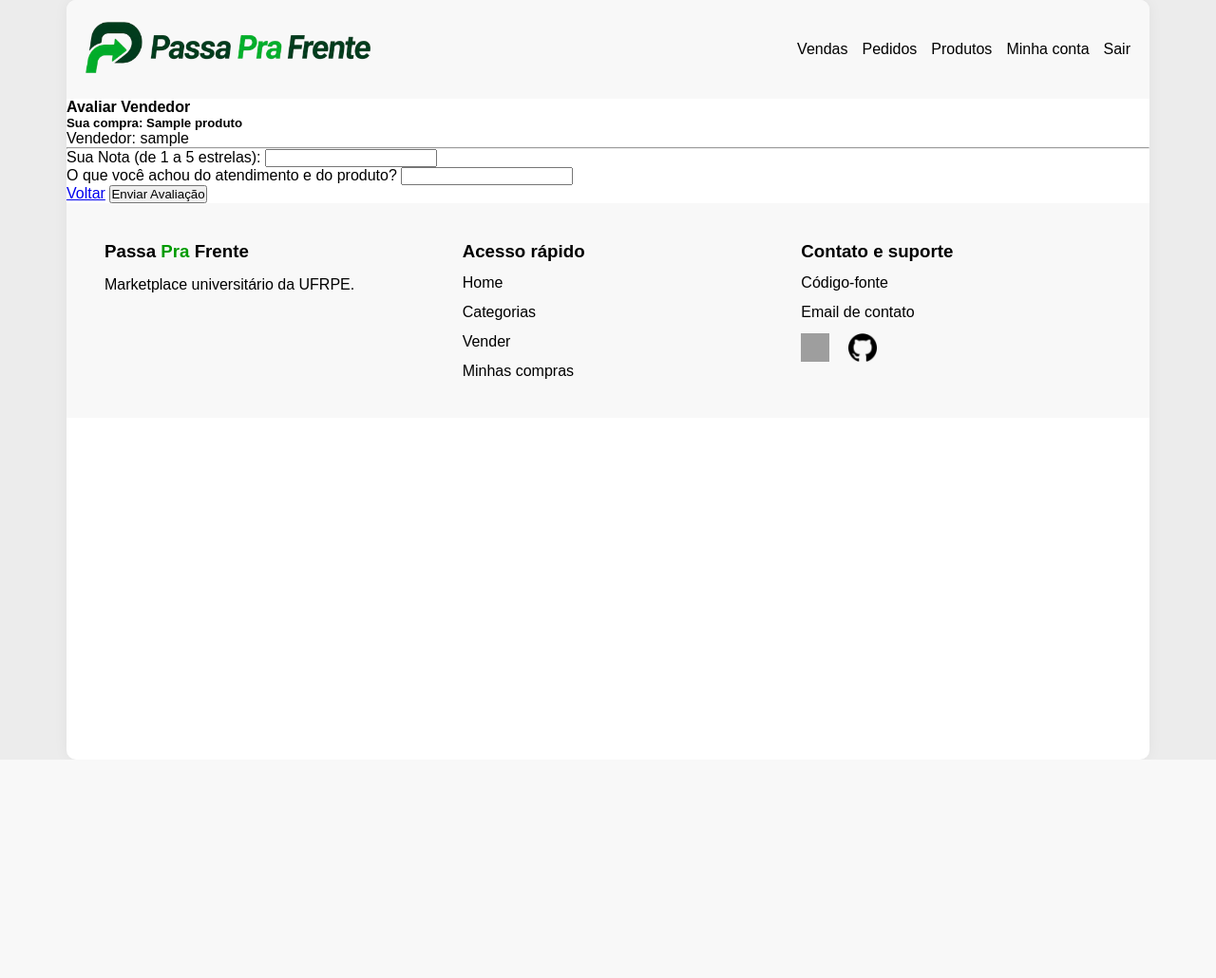
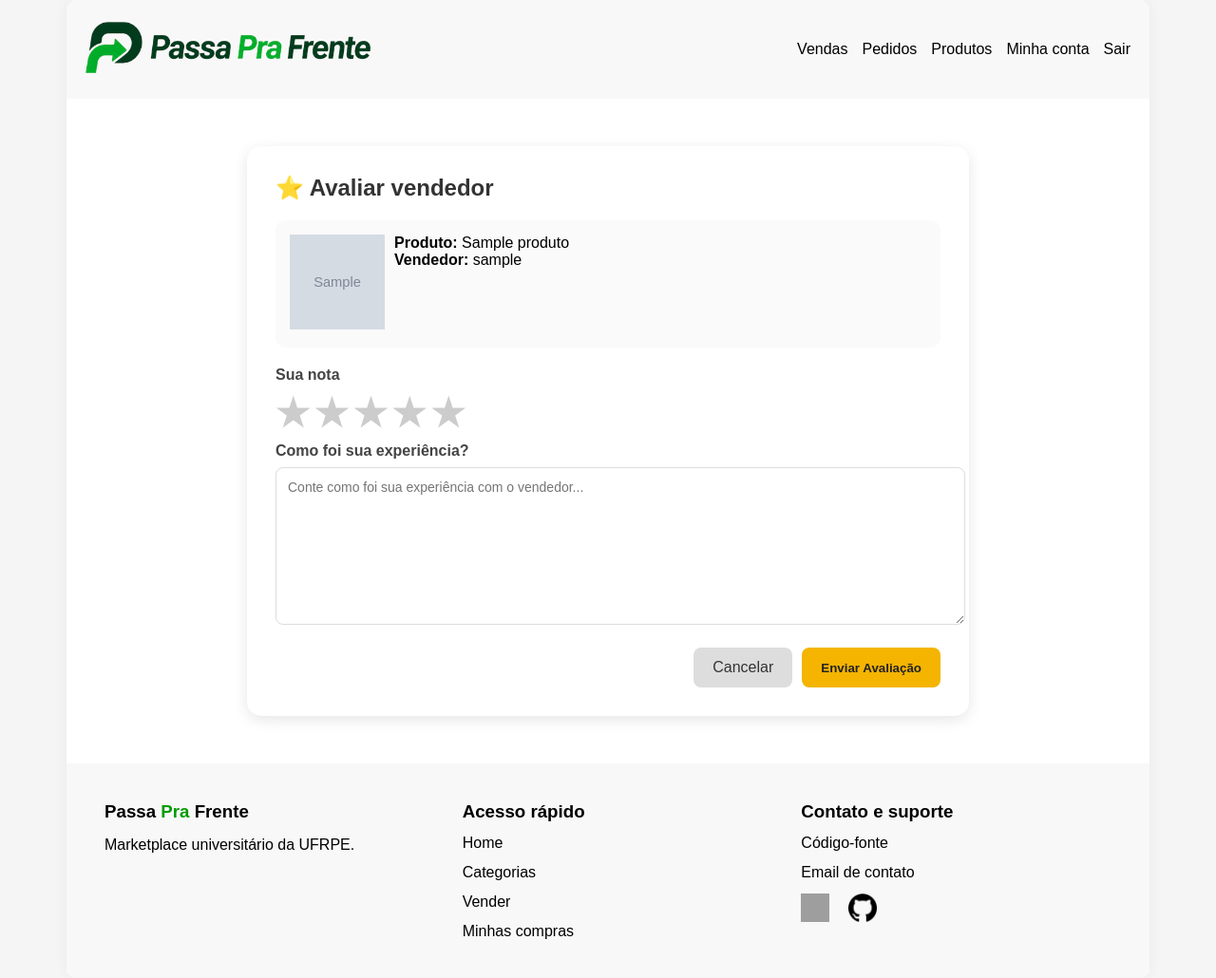
Before and after one commit to TarykMelo/PassaPraFrente-django, a Django app: template passaprafrente/templates/pedidos/enviar_feedback.html in a window 1280 px wide. Shown: the whole page at 95% size. Before the commit the page ends 800 px from the top, so only its background shows below. Run offline with Django 5.2, Linux system fonts and the light colour scheme; the template is opened without the code that fills it: most values are stand-ins (such as "Sample title", 1, 10 or a date in 2020); grey boxes marked "Sample" are stand-in pictures; form fields are guessed from the names that the template uses; grey boxes are pictures that could not be loaded.

Commit message:
Feature de feedback melhorada com uma página melhor e adição da função de ver feedback( não foi adicionada página ainda)

```diff
--- a/passaprafrente/accounts/views.py
+++ b/passaprafrente/accounts/views.py
@@ -4,6 +4,7 @@ from django.contrib.auth import authenticate, login, logout, update_session_auth
 from django.contrib.auth.mixins import LoginRequiredMixin
 from .forms import CadastroForm, NicknameForm, TelefoneForm, SenhaForm
 from produtos.models import Produto
+from produtos.utils import ProdutosDisponiveis
 
 
 class CadastroView(View):
@@ -46,7 +47,7 @@ class LogoutView(View):
 
 class UserMenuView(LoginRequiredMixin, View):
     def get(self, request):
-        produtos = Produto.objects.exclude(vendedor=request.user)
+        produtos = ProdutosDisponiveis.get(request.user)
         return render(request, 'accounts/user_menu.html', {'produtos': produtos})
 
 
--- a/passaprafrente/pedidos/urls.py
+++ b/passaprafrente/pedidos/urls.py
@@ -2,7 +2,7 @@ from django.urls import path
 from .views import (
     FazerPedidoView, MeusPedidosView, CancelarPedidoView,
     EnviarFeedbackView, MinhasVendasView, MudarStatusVendaView,
-    ConfirmarRecebimentoView,
+    ConfirmarRecebimentoView, MeusFeedbacksView,
 )
 
 urlpatterns = [
@@ -12,5 +12,6 @@ urlpatterns = [
     path('feedback/<int:pedido_id>/', EnviarFeedbackView.as_view(), name='enviar_feedback'),
     path('vendas/',                    MinhasVendasView.as_view(),   name='minhas_vendas'),
     path('vendas/status/<int:pedido_id>/', MudarStatusVendaView.as_view(),   name='mudar_status_venda'),
-    path('vendas/status/<int:pedido_id>', ConfirmarRecebimentoView.as_view(), name='confirmar_recebimento')
+    path('vendas/status/<int:pedido_id>', ConfirmarRecebimentoView.as_view(), name='confirmar_recebimento'),
+    path('feedbacks/', MeusFeedbacksView.as_view(), name='meus_feedbacks'),
 ]
--- a/passaprafrente/produtos/views.py
+++ b/passaprafrente/produtos/views.py
@@ -3,6 +3,7 @@ from django.views import View
 from django.contrib.auth.mixins import LoginRequiredMixin
 from produtos.models import Produto
 from .forms import ProdutoForm
+from produtos.utils import ProdutosDisponiveis
 
 class ListaProdutosView(LoginRequiredMixin, View):
     """
@@ -49,7 +50,7 @@ class CategoriaView(LoginRequiredMixin, View):
     Filtrar produtos por categoria
     """
     def get(self, request, categoria):
-        produtos = Produto.objects.exclude(vendedor=request.user).filter(categoria=categoria)
+        produtos = ProdutosDisponiveis.get(request.user, categoria=categoria)
         return render(request, 'produtos/categoria.html', {
             'produtos': produtos,
             'categoria_atual': categoria,
@@ -61,7 +62,7 @@ class TodasCategoriasView(LoginRequiredMixin, View):
     Permite ver todos os produtos na página 'categoria'
     """
     def get(self, request):
-        produtos = Produto.objects.exclude(vendedor=request.user)
+        produtos = ProdutosDisponiveis.get(request.user)
         return render(request, 'produtos/categoria.html', {
             'produtos': produtos,
             'categoria_atual': None,
--- a/passaprafrente/static/pedidos/enviar_feedback.css
+++ b/passaprafrente/static/pedidos/enviar_feedback.css
@@ -0,0 +1,123 @@
+body {
+    background: #f5f5f5;
+    font-family: Arial, sans-serif;
+}
+
+.avaliacao-card {
+    max-width: 700px;
+    margin: 50px auto;
+    background: white;
+    padding: 30px;
+    border-radius: 15px;
+    box-shadow: 0 4px 15px rgba(0,0,0,.1);
+}
+
+.avaliacao-card h2 {
+    margin-bottom: 20px;
+    color: #333;
+}
+
+.info-compra {
+    display: flex;
+    gap: 10px;
+    padding: 15px;
+    background: #fafafa;
+    border-radius: 10px;
+    margin-bottom: 20px;
+}
+
+.info-compra-img img{
+    width: 100px;
+    height: 100px;
+}
+
+label {
+    display: block;
+    margin-bottom: 8px;
+    font-weight: bold;
+    color: #444;
+}
+
+select,
+textarea {
+    width: 100%;
+    padding: 12px;
+    border: 1px solid #ddd;
+    border-radius: 8px;
+    margin-bottom: 20px;
+    font-size: 14px;
+}
+
+textarea {
+    min-height: 140px;
+    resize: vertical;
+}
+
+select:focus,
+textarea:focus {
+    outline: none;
+    border-color: #f4b400;
+}
+
+.avaliacao-estrelas {
+    display: flex;
+    flex-direction: row-reverse;
+    justify-content: flex-end;
+    gap: 5px;
+}
+
+.avaliacao-estrelas input {
+    display: none;
+}
+
+.avaliacao-estrelas label {
+    font-size: 40px;
+    color: #ccc;
+    cursor: pointer;
+    transition: 0.2s;
+}
+
+/* Hover */
+.avaliacao-estrelas label:hover,
+.avaliacao-estrelas label:hover ~ label {
+    color: #ffc107;
+}
+
+/* Selecionado */
+.avaliacao-estrelas input:checked ~ label {
+    color: #ffc107;
+}
+
+.botoes {
+    display: flex;
+    justify-content: flex-end;
+    gap: 10px;
+}
+
+.button-cancelar {
+    text-decoration: none;
+    padding: 12px 20px;
+    background: #ddd;
+    color: #333;
+    border-radius: 8px;
+    transition: .3s;
+}
+
+.button-cancelar:hover {
+    background: #c5c5c5;
+}
+
+.button-enviar {
+    border: none;
+    padding: 12px 20px;
+    background: #f4b400;
+    color: #222;
+    font-weight: bold;
+    border-radius: 8px;
+    cursor: pointer;
+    transition: .3s;
+}
+
+.button-enviar:hover {
+    background: #e0a800;
+}
--- a/passaprafrente/static/pedidos/meus_pedidos.css
+++ b/passaprafrente/static/pedidos/meus_pedidos.css
@@ -55,7 +55,7 @@ main h1{
     display: flex;
     flex: 1;
     flex-direction: column;
-    gap: 10px;
+    gap: 5px;
 }
 
 .main_produto_desc h2{
--- a/passaprafrente/templates/pedidos/enviar_feedback.html
+++ b/passaprafrente/templates/pedidos/enviar_feedback.html
@@ -1,45 +1,68 @@
 {% extends 'base.html' %}
+{% load static %}
+
+<head>
+
+    <title>{% block title %} Enviar feedback {% endblock %}</title>
+
+    {% block extra_css %}
+        <link rel="stylesheet" href="{% static 'pedidos/enviar_feedback.css' %}">
+    {% endblock %}
+
+</head>
 
 {% block content %}
-<div class="container mt-5">
-    <div class="row justify-content-center">
-        <div class="col-md-6">
-            <div class="card shadow-sm">
-                <div class="card-header bg-primary text-white">
-                    <h4 class="mb-0">Avaliar Vendedor</h4>
-                </div>
-                <div class="card-body">
-                    <h5>Sua compra: <strong>{{ pedido.produto.nome }}</strong></h5>
-                    <p class="text-muted">Vendedor: {{ pedido.vendedor.nickname }}</p>
-                    <hr>
 
-                    <form method="POST">
-                        {% csrf_token %}
+<div class="avaliacao-card">
+    <h2>⭐ Avaliar vendedor</h2>
 
-                        <div class="mb-3">
-                            <label for="id_nota" class="form-label">Sua Nota (de 1 a 5 estrelas):</label>
-                            {{ form.nota }}
-                            {% if form.nota.errors %}
-                                <div class="text-danger small">{{ form.nota.errors }}</div>
-                            {% endif %}
-                        </div>
-
-                        <div class="mb-3">
-                            <label for="id_comentario" class="form-label">O que você achou do atendimento e do produto?</label>
-                            {{ form.comentario }}
-                            {% if form.comentario.errors %}
-                                <div class="text-danger small">{{ form.comentario.errors }}</div>
-                            {% endif %}
-                        </div>
-
-                        <div class="d-grid gap-2 d-md-flex justify-content-md-end">
-                            <a href="{% url 'meus_pedidos' %}" class="btn btn-light me-md-2">Voltar</a>
-                            <button type="submit" class="btn btn-success">Enviar Avaliação</button>
-                        </div>
-                    </form>
-                </div>
-            </div>
+    <div class="info-compra">
+        <div class="info-compra-img">
+            <img src="{{ pedido.produto.imagem.url }}" alt="">
+        </div>
+        <div class="info-compra-desc">
+            <p><strong>Produto:</strong> {{ pedido.produto.nome }}</p>
+            <p><strong>Vendedor:</strong> {{ pedido.vendedor.nickname }}</p>
         </div>
     </div>
+
+    <form method="post">
+        {% csrf_token %}
+
+        <label>Sua nota</label>
+        <div class="avaliacao-estrelas">
+            <input type="radio" id="estrela5" name="nota" value="5">
+            <label for="estrela5">★</label>
+
+            <input type="radio" id="estrela4" name="nota" value="4">
+            <label for="estrela4">★</label>
+
+            <input type="radio" id="estrela3" name="nota" value="3">
+            <label for="estrela3">★</label>
+
+            <input type="radio" id="estrela2" name="nota" value="2">
+            <label for="estrela2">★</label>
+
+            <input type="radio" id="estrela1" name="nota" value="1">
+            <label for="estrela1">★</label>
+        </div>
+
+        <label>Como foi sua experiência?</label>
+        <textarea
+            name="comentario"
+            placeholder="Conte como foi sua experiência com o vendedor..."
+        ></textarea>
+
+        <div class="botoes">
+            <a href="{% url 'meus_pedidos' %}" class="button-cancelar">
+                Cancelar
+            </a>
+
+            <button type="submit" class="button-enviar">
+                Enviar Avaliação
+            </button>
+        </div>
+    </form>
 </div>
+
 {% endblock %}
--- a/passaprafrente/templates/pedidos/meus_pedidos.html
+++ b/passaprafrente/templates/pedidos/meus_pedidos.html
@@ -31,7 +31,7 @@
                                 </div>
                                 <div class="main_produto_desc">
                                     <h2>{{ pedido.produto.nome }}</h2>
-                                    <p><b>Descrição:</b> </br> </br> {{ pedido.produto.descricao }}</p>
+                                    <p><b>Descrição:</b> </br> {{ pedido.produto.descricao }}</p>
                                     <p><b>Preço: </b>R$ {{ pedido.produto.preco }}</p>
                                     <p><b>Categoria: </b> {{ pedido.produto.categoria }}</p>
                                     <p><b>Vendedor: </b>{{ pedido.produto.vendedor.nickname }}</p>
```
Also changed, not shown: passaprafrente/pedidos/forms.py (+0 -8 lines), passaprafrente/pedidos/views.py (+61 -37 lines), passaprafrente/produtos/utils.py (added, +32 -0 lines), passaprafrente/db.sqlite3, passaprafrente/pedidos/migrations/0005_alter_pedido_status.py (added).
